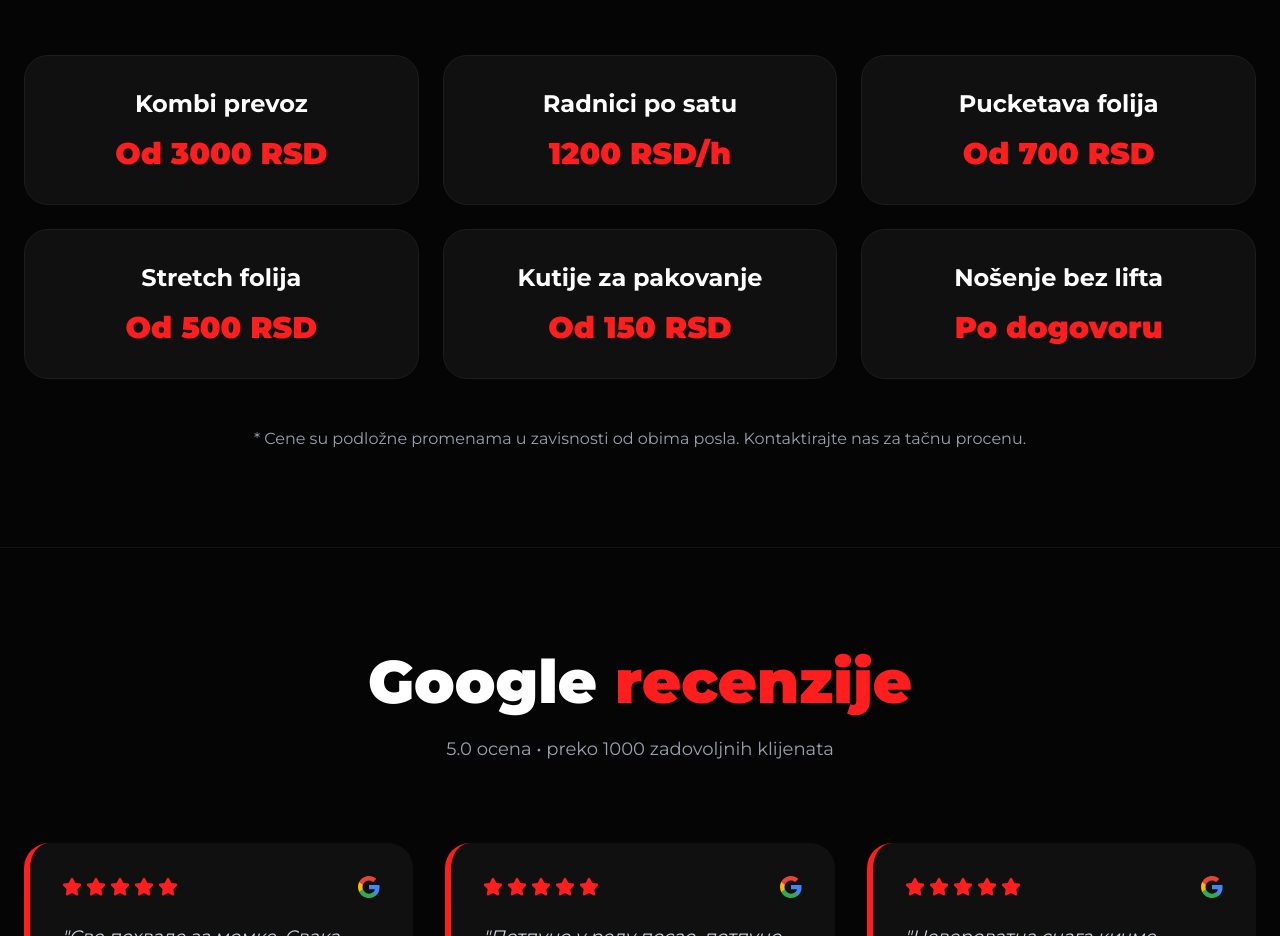
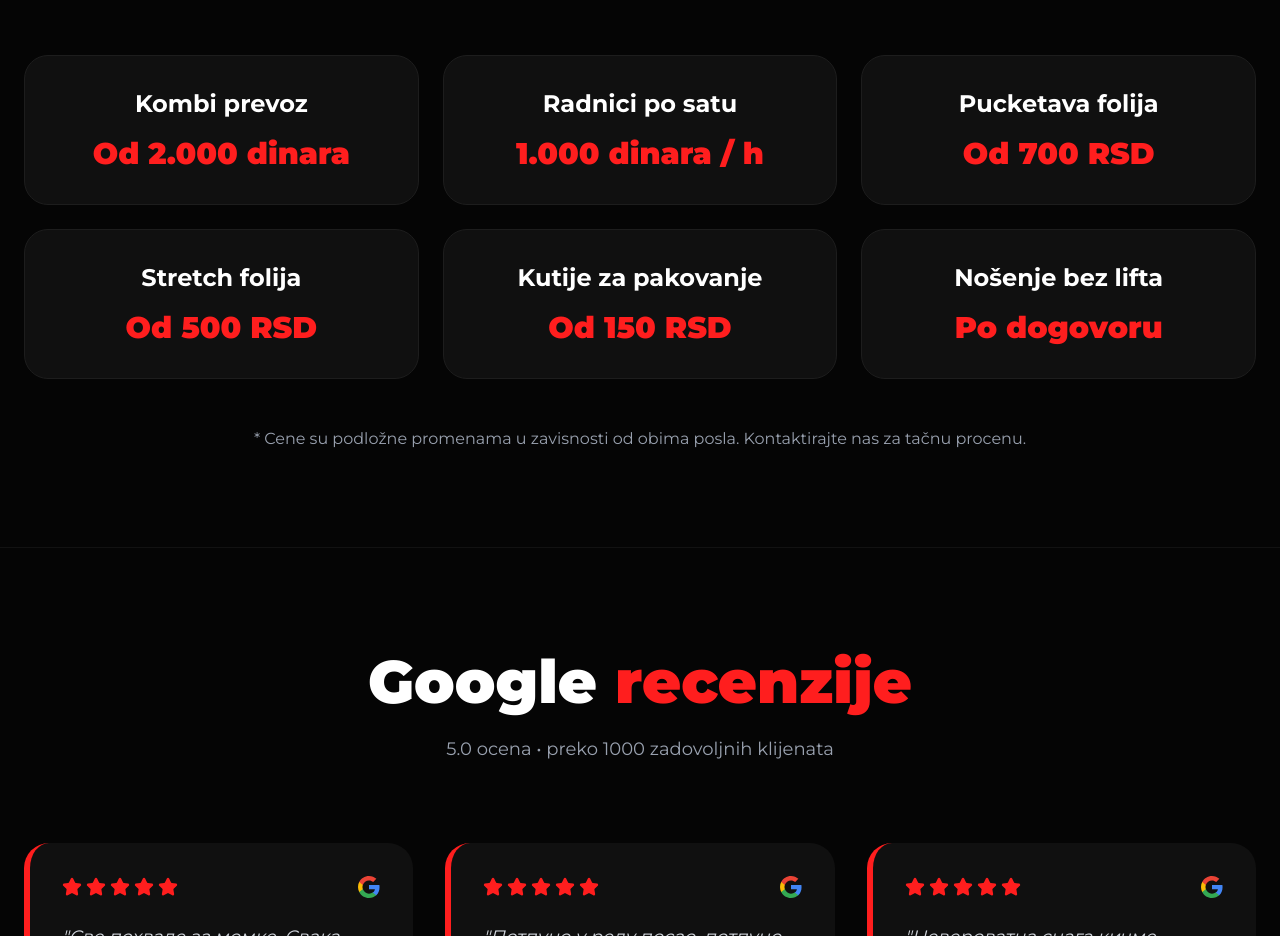
Before and after one commit to qwrmedia-lang/selidbe-transport-speed-2026, a React (Vite) app: page / in a window 1280 px wide. Shown: the part 2860-3796 px from the top of the page. Built offline with nearby package versions, Linux system fonts and the light colour scheme.

Commit message:
feat: update pricing information and cleanup README
Adjust service prices for Kombi transport and hourly labor, and remove boilerplate AI Studio documentation from the repository.

```diff
--- a/src/App.tsx
+++ b/src/App.tsx
@@ -19,8 +19,8 @@ const services = [
 ];
 
 const pricing = [
-  { title: 'Kombi prevoz', price: 'Od 3000 RSD' },
-  { title: 'Radnici po satu', price: '1200 RSD/h' },
+  { title: 'Kombi prevoz', price: 'Od 2.000 dinara' },
+  { title: 'Radnici po satu', price: '1.000 dinara / h' },
   { title: 'Pucketava folija', price: 'Od 700 RSD' },
   { title: 'Stretch folija', price: 'Od 500 RSD' },
   { title: 'Kutije za pakovanje', price: 'Od 150 RSD' },
```
Also changed, not shown: 1 other file (tests, documents, lock files or other folders).
